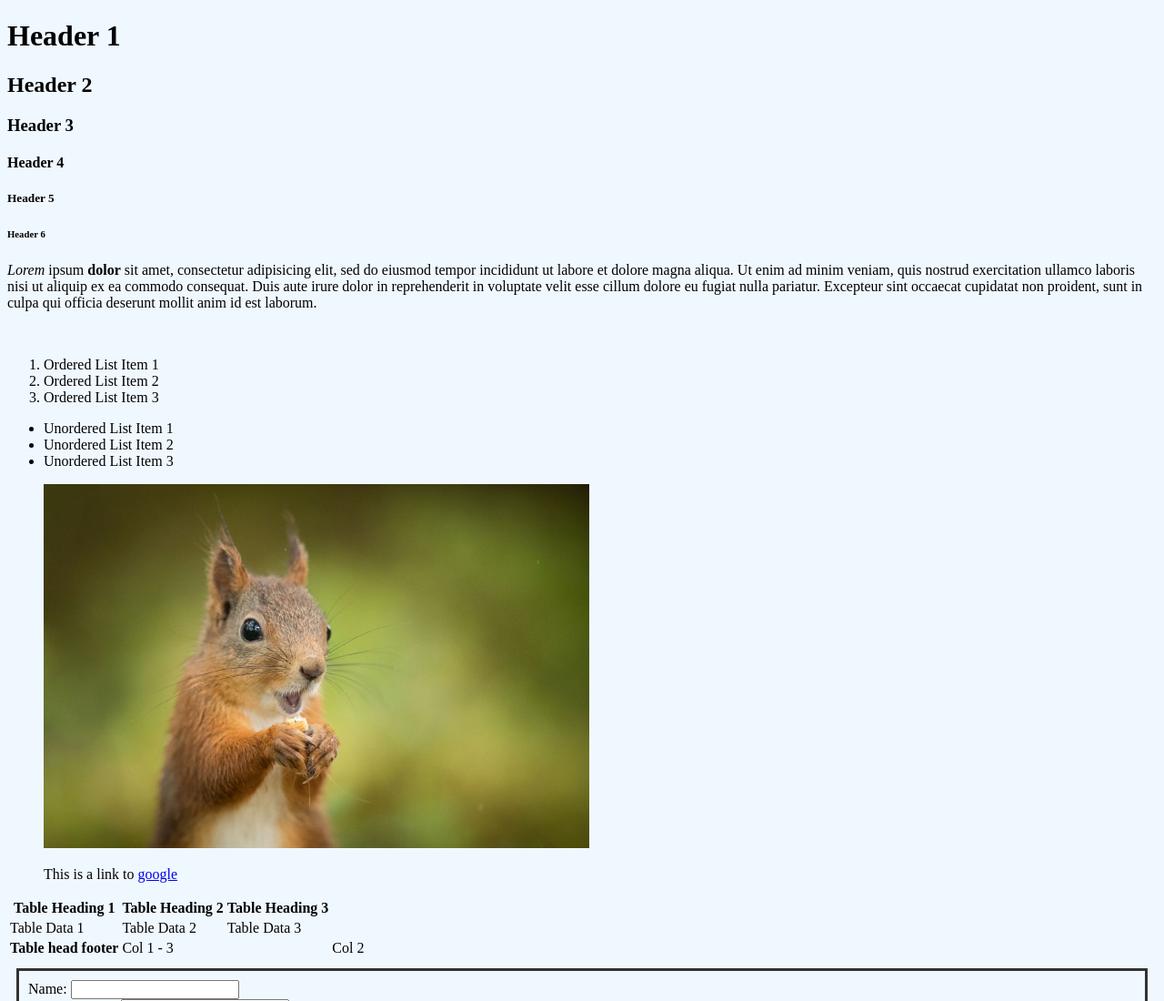
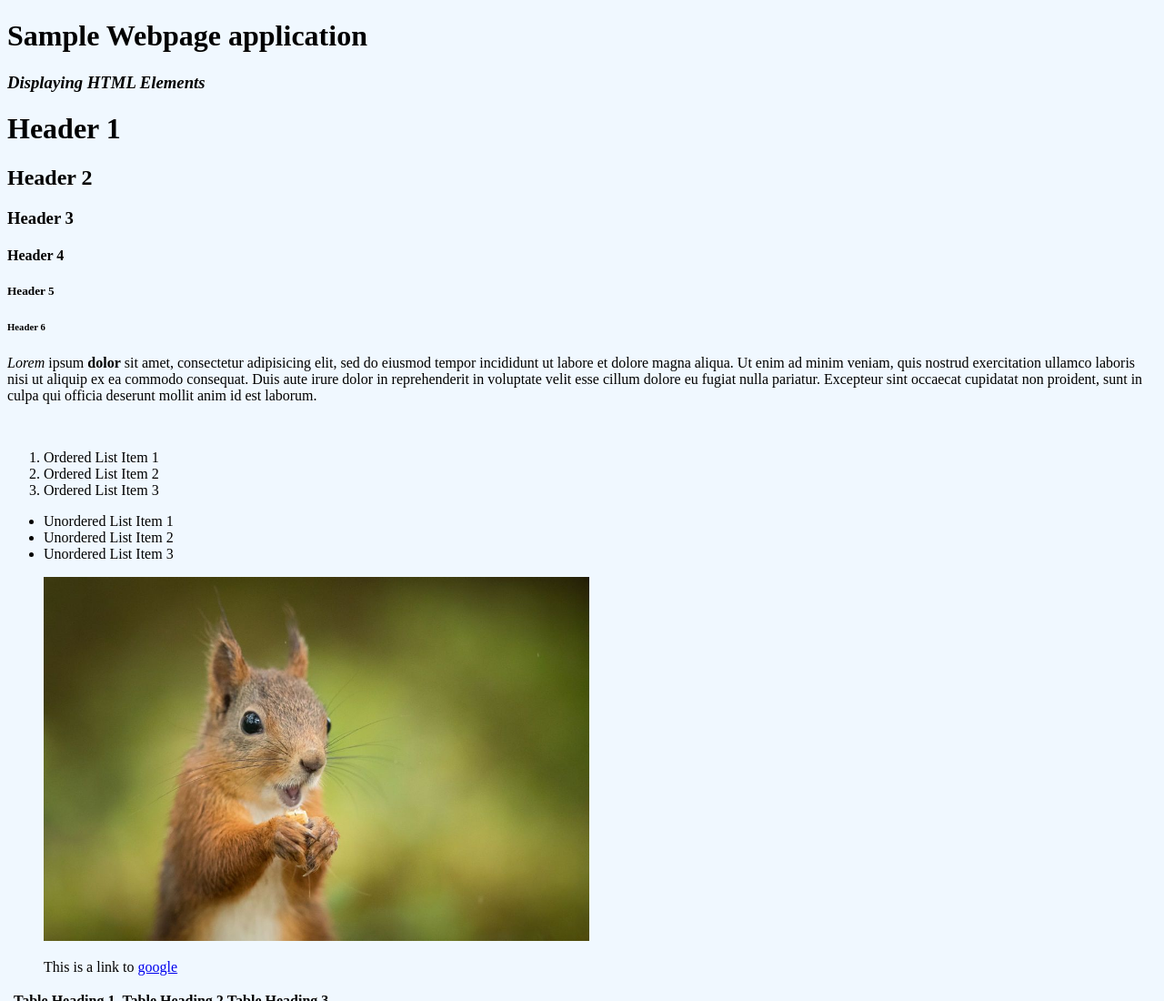
Before and after one commit to kpatel115/sampleapp, a plain HTML site: page index.html in a window 1280 px wide. Shown: the top 1100 px of the page at 91% size. Drawn offline with Linux system fonts and the light colour scheme.

Commit message:
Added a title and subtitle to the webpage

```diff
--- a/index.html
+++ b/index.html
@@ -10,6 +10,8 @@
   <body>
     <div class="semantic">
       <header>
+        <h1>Sample Webpage application</h1>
+        <h3><em>Displaying HTML Elements</em></h3>
         <h1>Header 1</h1>
         <h2>Header 2</h2>
         <h3>Header 3</h3>
```
